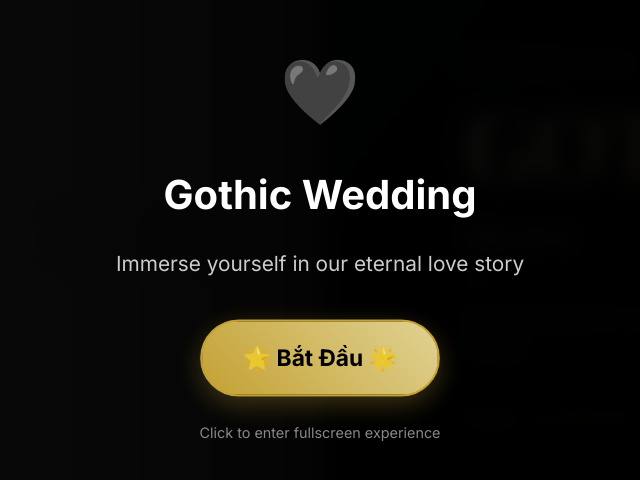
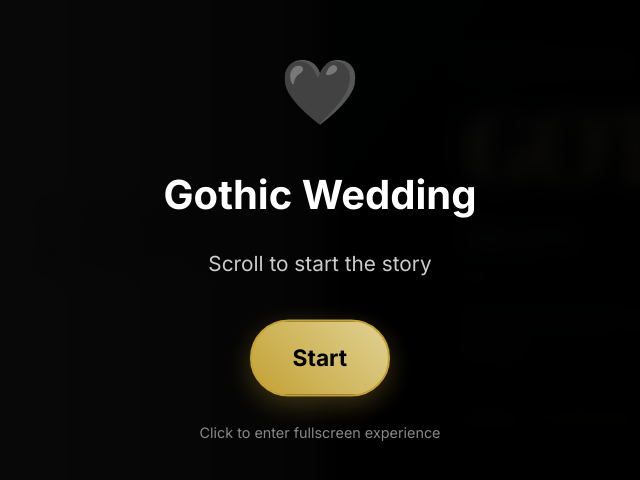
Before and after one commit to thepKz/wedding-bolt, a React (Vite) app: page / in a window 1280 px wide. Shown: the part 158-638 px from the top of the page, without its empty margins (320-960 px from the left). Built offline with nearby package versions, Linux system fonts and the light colour scheme.

Commit message:
Fix:  Change some texts

```diff
--- a/src/App.tsx
+++ b/src/App.tsx
@@ -71,7 +71,7 @@ function App() {
             <div style="font-size: 4rem; margin-bottom: 20px;">🖤</div>
             <h2 style="font-size: 2.5rem; margin-bottom: 20px; color: #ffffff; font-weight: bold;">Gothic Wedding</h2>
             <p style="font-size: 1.3rem; margin-bottom: 40px; line-height: 1.6; color: #cccccc;">
-              Immerse yourself in our eternal love story
+              Scroll to start the story
             </p>
             <button id="start-btn" style="
               display: inline-block;
@@ -87,7 +87,7 @@ function App() {
               animation: pulse 2s infinite;
               box-shadow: 0 8px 25px rgba(212, 175, 55, 0.3);
             " onmouseover="this.style.transform='scale(1.05)'; this.style.boxShadow='0 12px 35px rgba(212, 175, 55, 0.5)'" onmouseout="this.style.transform='scale(1)'; this.style.boxShadow='0 8px 25px rgba(212, 175, 55, 0.3)'">
-              🌟 Bắt Đầu 🌟
+              Start
             </button>
             <p style="font-size: 0.9rem; margin-top: 25px; color: #888888;">
               Click to enter fullscreen experience
```
